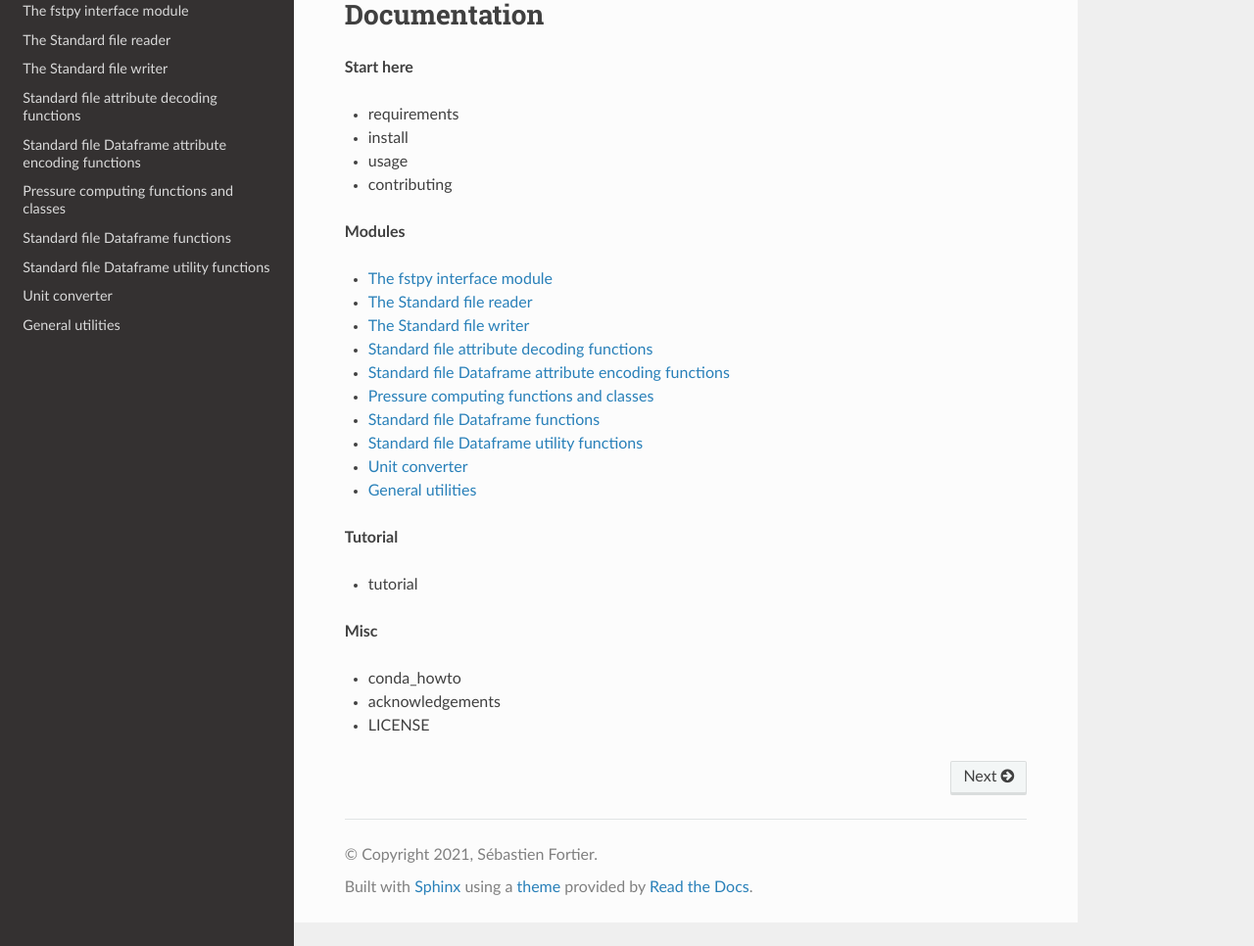
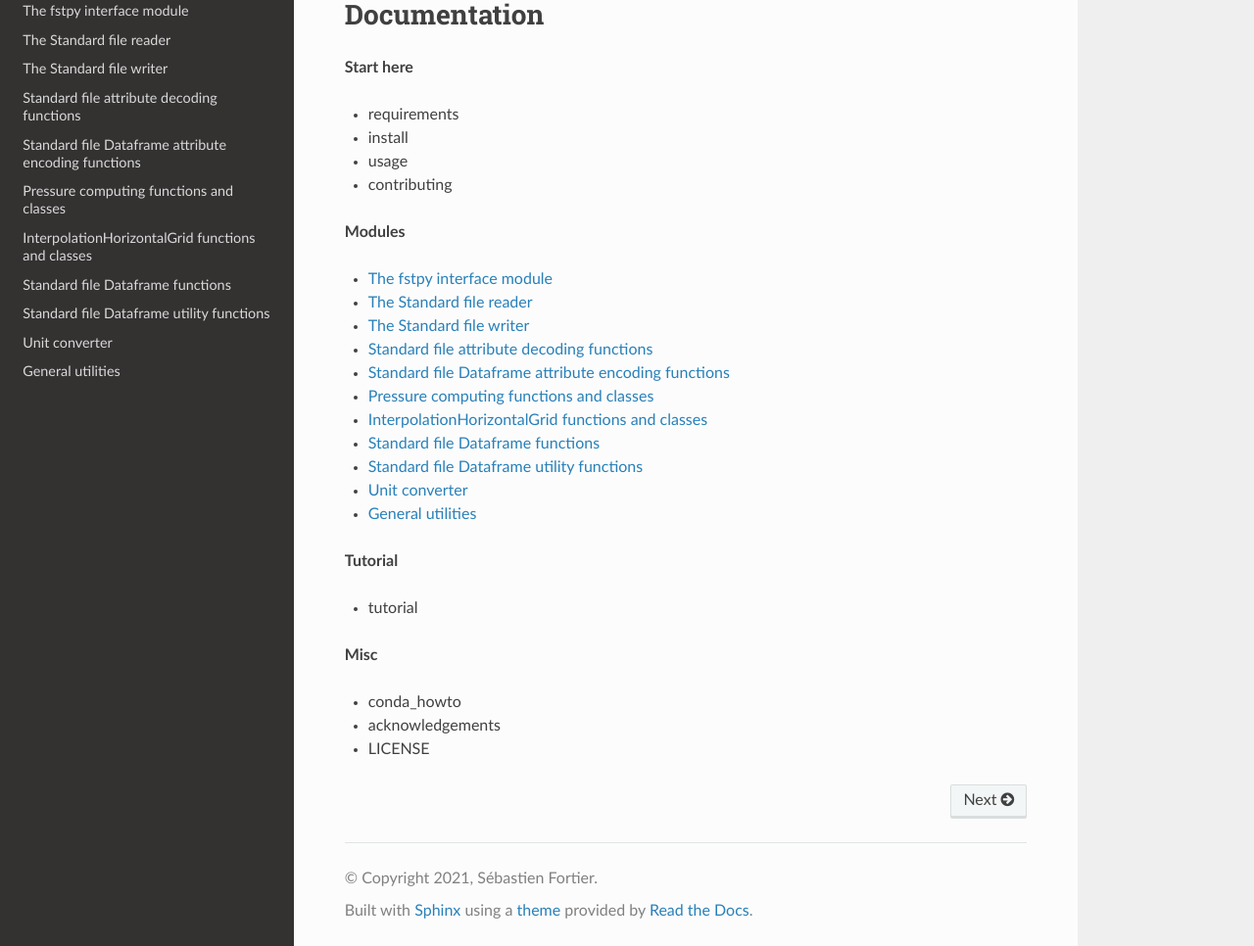
Before and after one commit to sebastiendfortier/fstpy, a Sphinx documentation site: the page built from doc/index.rst, in a window 1280 px wide and 1169 px high, cut to the strip 203-1169 px from the top of the window. Shown: the whole strip at 98% size. Built offline with Sphinx 7.4.7 and the Read the Docs theme 2.0.0, drawn with Linux system fonts in a browser that asks for light colours; pages that are not in the unit, such as notebooks, are missing from menus.

Commit message:
add doc for interp

```diff
--- a/doc/index.rst
+++ b/doc/index.rst
@@ -43,6 +43,7 @@ Documentation
 * :doc:`std_dec`
 * :doc:`std_enc`
 * :doc:`pressure`
+* :doc:`interpolationhorizontalgrid`
 * :doc:`dataframe`
 * :doc:`dataframe_utils`
 * :doc:`unit`
@@ -59,6 +60,7 @@ Documentation
    std_dec
    std_enc
    pressure
+   interpolationhorizontalgrid
    dataframe
    dataframe_utils
    unit
--- /dev/null
+++ b/doc/interpolationhorizontalgrid.rst
@@ -0,0 +1,6 @@
+=================================================
+InterpolationHorizontalGrid functions and classes
+=================================================
+
+.. automodule:: fstpy.interpolationhorizontalgrid
+   :members:
```
